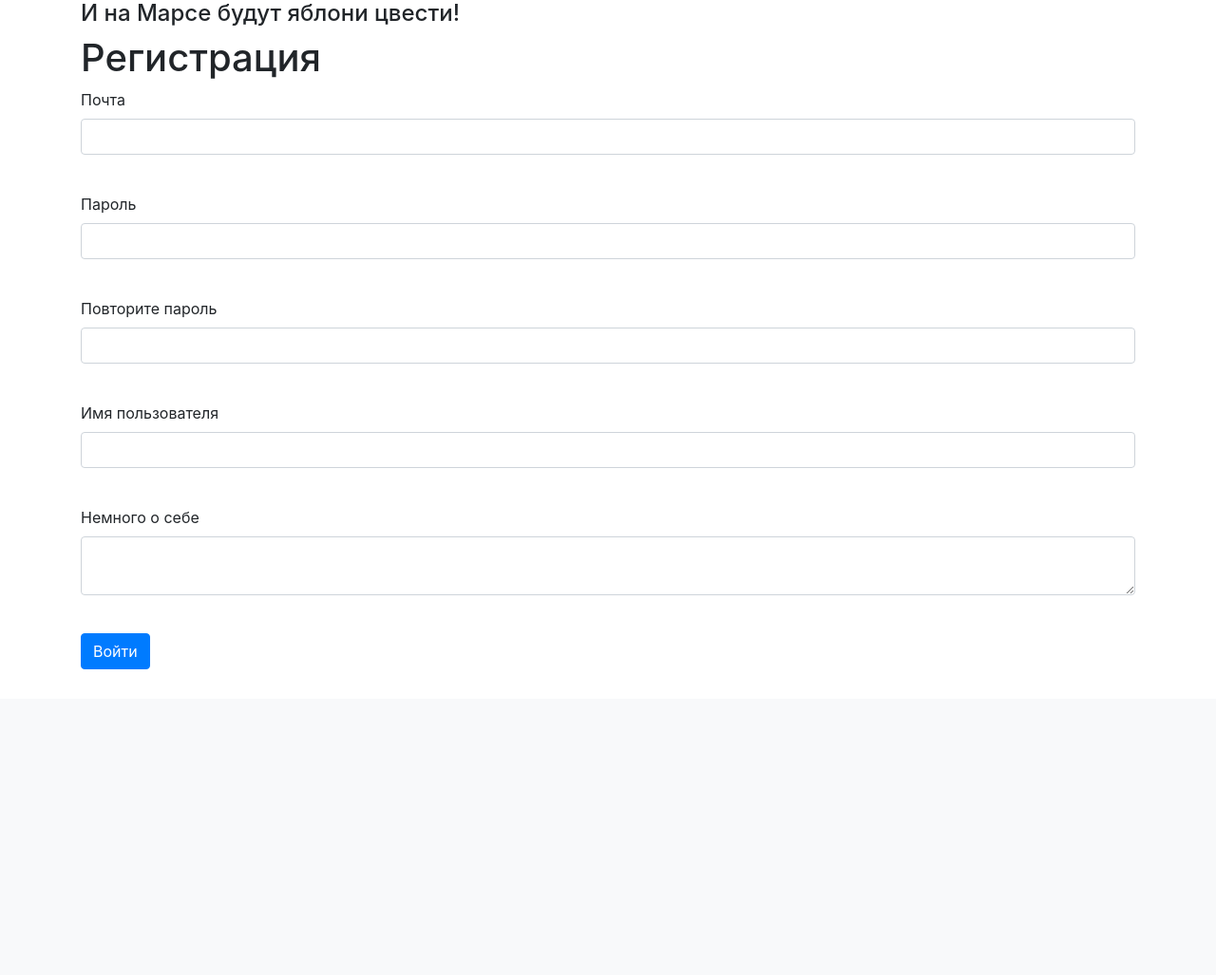
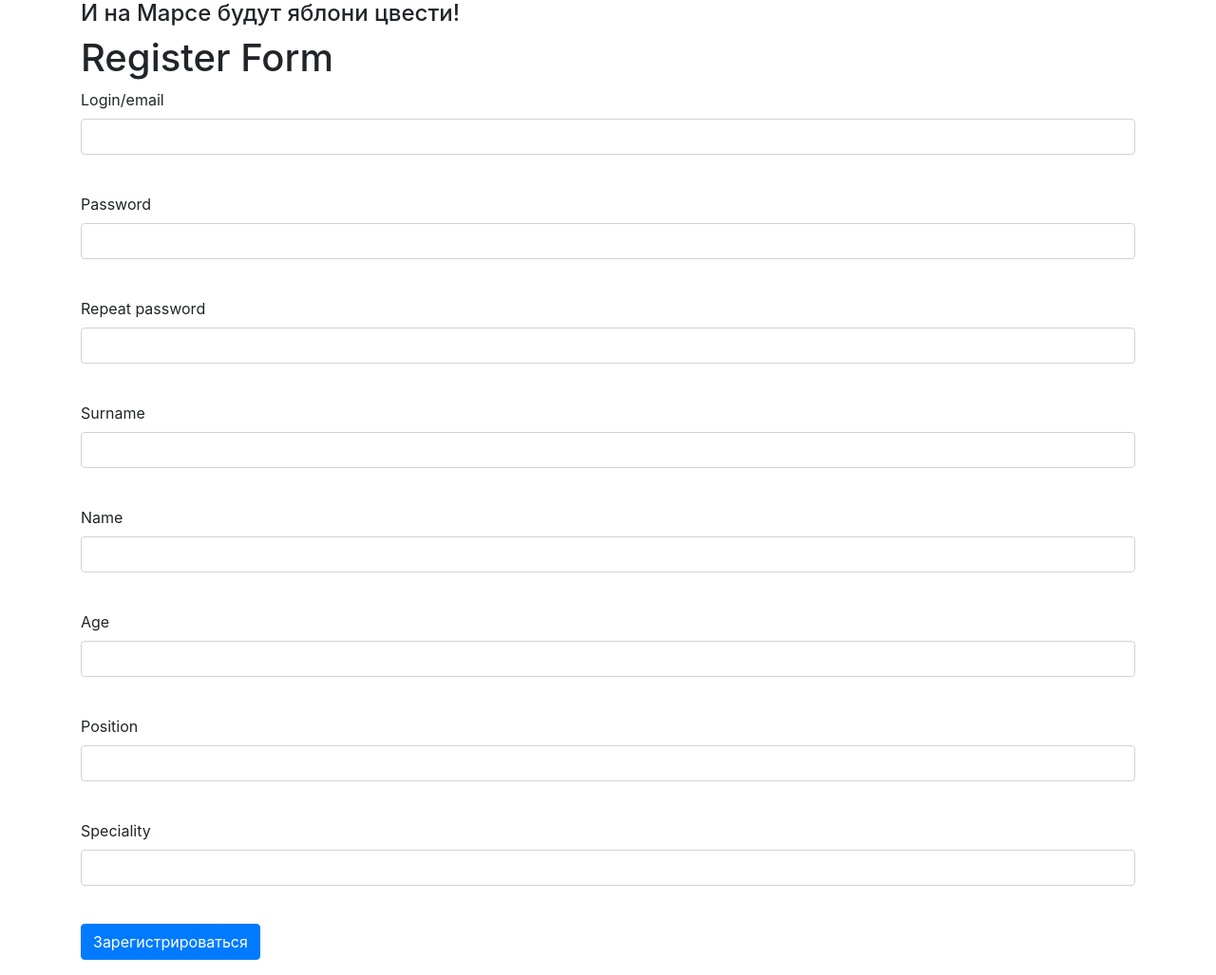
Before and after one commit to yudin-artem/mars_one, a Flask app: page /register in a window 1280 px wide. Shown: the part 64-1091 px from the top of the page at 95% size. Before the commit the page ends 769 px from the top, so only its background shows below. Run offline with Flask 3, Linux system fonts and the light colour scheme; some libraries are stand-ins or nearby versions.

Commit message:
Форма регистрации

```diff
--- a/forms/user.py
+++ b/forms/user.py
@@ -1,12 +1,15 @@
 from flask_wtf import FlaskForm
-from wtforms import StringField, PasswordField, TextAreaField, SubmitField, EmailField
+from wtforms import StringField, PasswordField, TextAreaField, SubmitField, EmailField, IntegerField
 from wtforms.validators import DataRequired
 
 
 class RegisterForm(FlaskForm):
-    email = EmailField('Почта', validators=[DataRequired()])
-    password = PasswordField('Пароль', validators=[DataRequired()])
-    password_again = PasswordField('Повторите пароль', validators=[DataRequired()])
-    name = StringField('Имя пользователя', validators=[DataRequired()])
-    about = TextAreaField("Немного о себе")
-    submit = SubmitField('Войти')
+    email = EmailField('Login/email', validators=[DataRequired()])
+    password = PasswordField('Password', validators=[DataRequired()])
+    password_again = PasswordField('Repeat password', validators=[DataRequired()])
+    surname = StringField('Surname', validators=[DataRequired()])
+    name = StringField('Name', validators=[DataRequired()])
+    age = IntegerField('Age', validators=[DataRequired()])
+    position = StringField('Position', validators=[DataRequired()])
+    speciality = StringField('Speciality', validators=[DataRequired()])
+    submit = SubmitField('Зарегистрироваться')
--- a/main.py
+++ b/main.py
@@ -44,9 +44,12 @@ def register():
                                    message="Такой пользователь уже есть")
 
         user = User(
+            email=form.email.data,
             name=form.name.data,
-            email=form.email.data,
-            about=form.about.data
+            surname=form.surname.data,
+            age=form.age.data,
+            position=form.position.data,
+            speciality=form.speciality.data
         )
         user.set_password(form.password.data)
         db_sess.add(user)
--- a/templates/register.html
+++ b/templates/register.html
@@ -1,7 +1,7 @@
 {% extends "base.html" %}
 
 {% block content %}
-<h1>Регистрация</h1>
+<h1>Register Form</h1>
 <form action="" method="post">
     {{ form.hidden_tag() }}
     <p>
@@ -32,6 +32,15 @@
         {% endfor %}
     </p>
     <p>
+        {{ form.surname.label }}<br>
+        {{ form.surname(class="form-control") }}<br>
+        {% for error in form.surname.errors %}
+            <p class="alert alert-danger" role="alert">
+                {{ error }}
+            </p>
+        {% endfor %}
+    </p>
+    <p>
         {{ form.name.label }}<br>
         {{ form.name(class="form-control") }}<br>
         {% for error in form.name.errors %}
@@ -41,9 +50,27 @@
         {% endfor %}
     </p>
     <p>
-        {{ form.about.label }}<br>
-        {{ form.about(class="form-control") }}<br>
-        {% for error in form.about.errors %}
+        {{ form.age.label }}<br>
+        {{ form.age(class="form-control") }}<br>
+        {% for error in form.age.errors %}
+            <p class="alert alert-danger" role="alert">
+                {{ error }}
+            </p>
+        {% endfor %}
+    </p>
+    <p>
+        {{ form.position.label }}<br>
+        {{ form.position(class="form-control") }}<br>
+        {% for error in form.position.errors %}
+            <p class="alert alert-danger" role="alert">
+                {{ error }}
+            </p>
+        {% endfor %}
+    </p>
+    <p>
+        {{ form.speciality.label }}<br>
+        {{ form.speciality(class="form-control") }}<br>
+        {% for error in form.speciality.errors %}
             <p class="alert alert-danger" role="alert">
                 {{ error }}
             </p>
```
Also changed, not shown: db/blogs.db.
